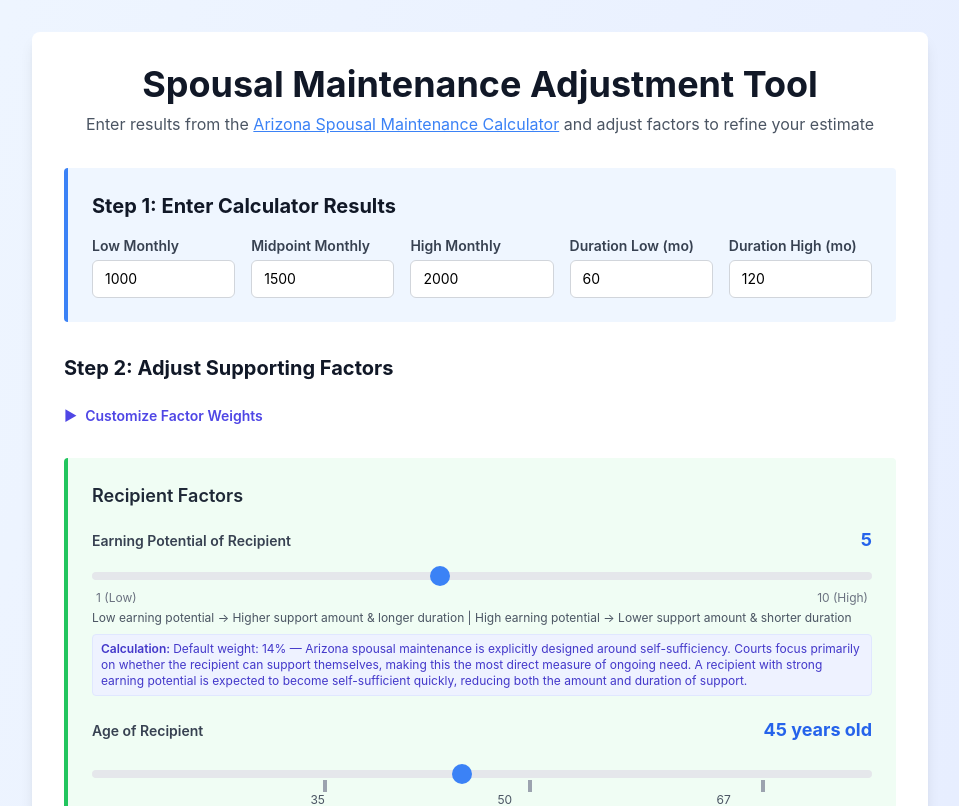
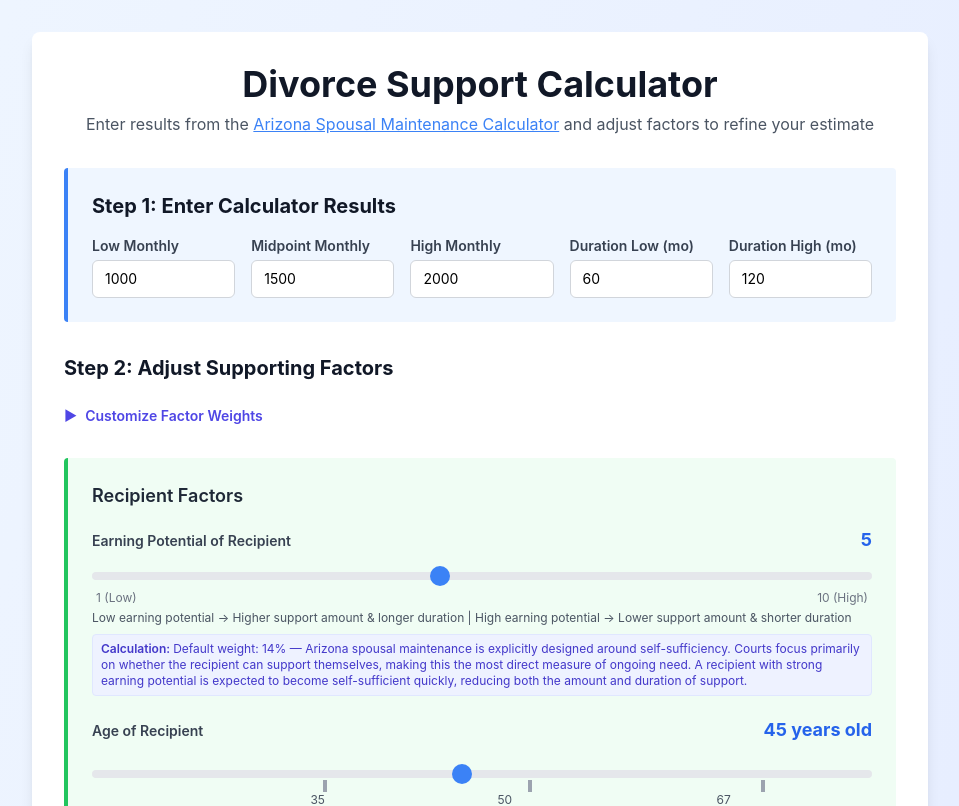
Before and after one commit to delphe/divorce-support-calc, a React (Create React App) app: page / in a window 1280 px wide. Shown: the top 806 px of the page, without its empty margins (160-1119 px from the left). Built offline with nearby package versions, Linux system fonts and the light colour scheme.

Commit message:
update app name, build under docs folder, add build files for deployment

```diff
--- a/package.json
+++ b/package.json
@@ -16,7 +16,7 @@
   },
   "scripts": {
     "start": "react-scripts start",
-    "build": "react-scripts build",
+    "build": "node -e \"process.env.BUILD_PATH='docs'; require('react-scripts/scripts/build')\"",
     "test": "react-scripts test",
     "eject": "react-scripts eject"
   },
--- a/src/App.js
+++ b/src/App.js
@@ -668,7 +668,7 @@ function App() {
         {/* Header */}
         <div className="text-center mb-8">
           <h1 className="text-4xl font-bold text-gray-900 mb-2">
-            Spousal Maintenance Adjustment Tool
+            Divorce Support Calculator
           </h1>
           <p className="text-gray-600">
             Enter results from the <a className="underline text-blue-500" href="https://www.superiorcourt.maricopa.gov/app/selfsuffcalc/" target="_blank">Arizona Spousal Maintenance Calculator</a> and adjust factors to refine your estimate
```
Also changed, not shown: 12 other files (tests, documents, lock files or other folders).
